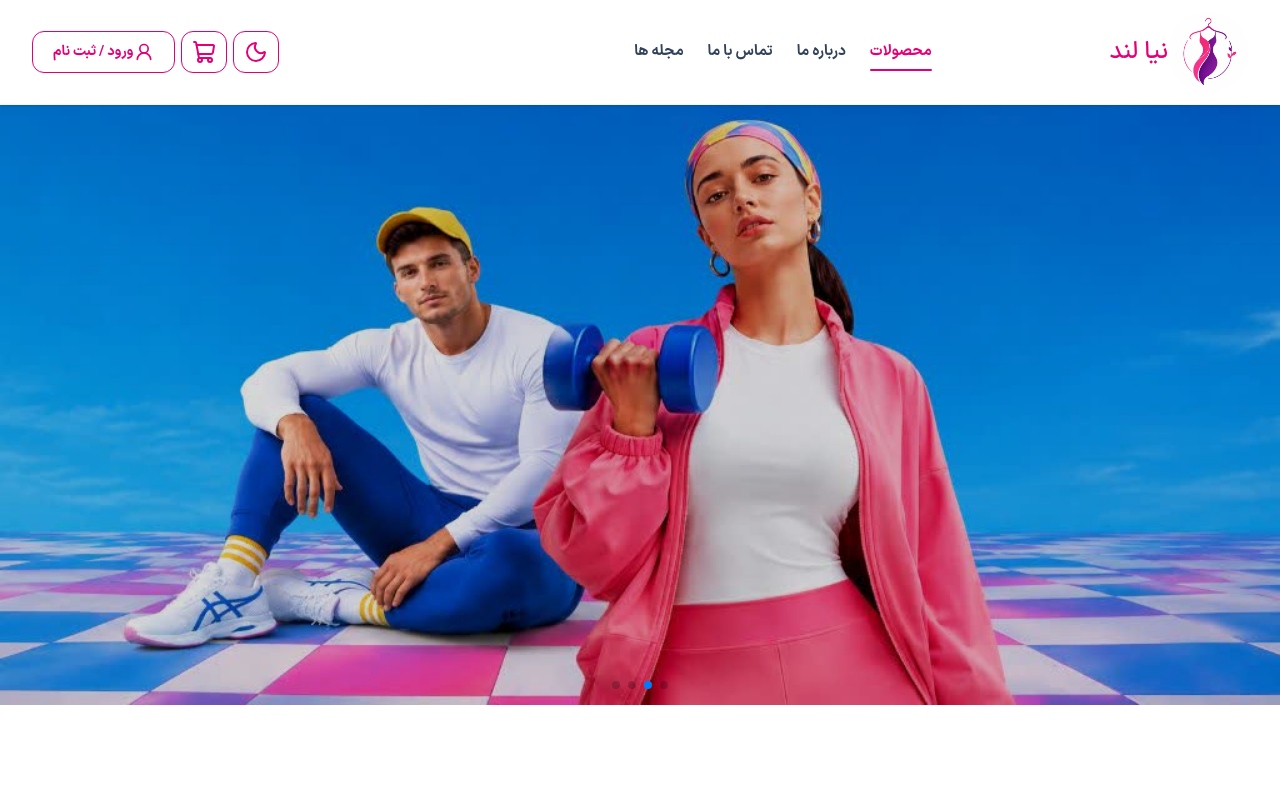
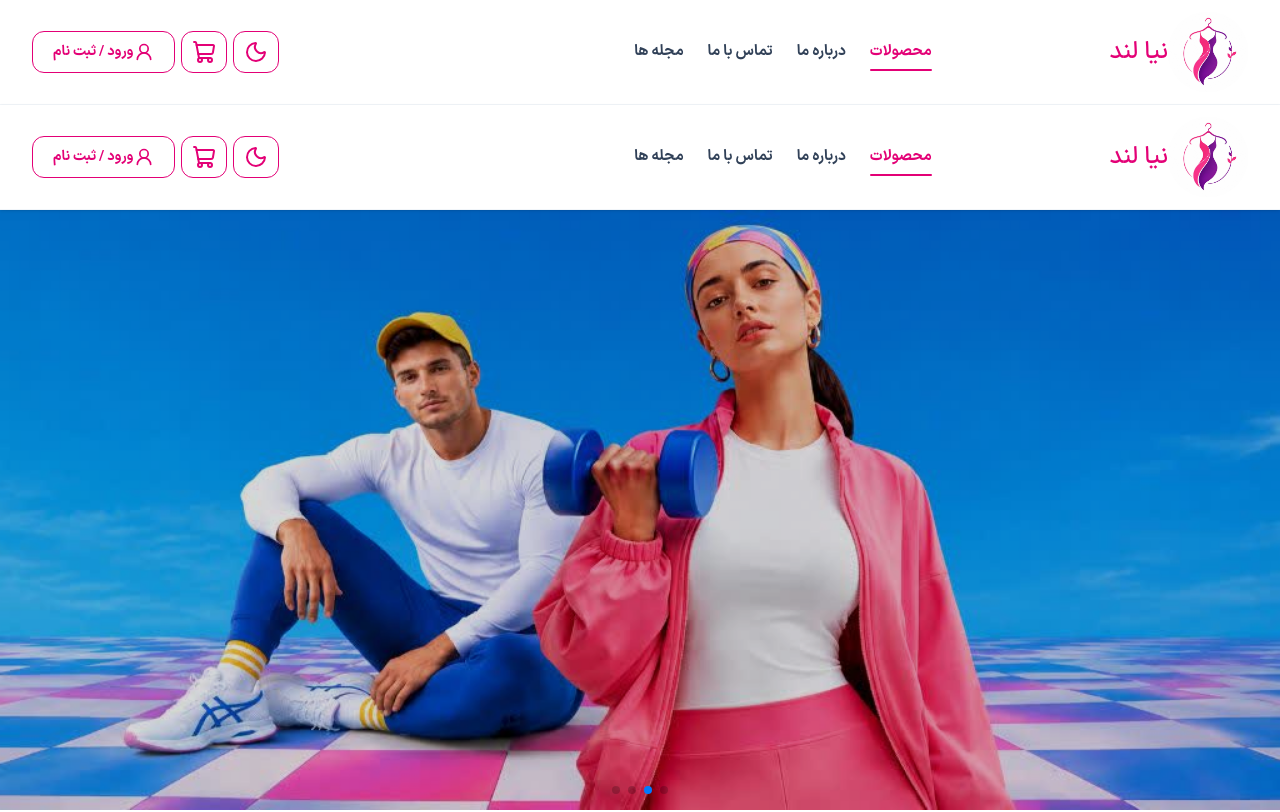
Before and after one commit to mardi-niyayesh/fashion-store, a Next.js app: page / in a window 1280 px wide. Shown: the top 812 px of the page. Built offline with nearby package versions, Linux system fonts and the light colour scheme.

Commit message:
add component header and footer to layout

```diff
--- a/src/app/layout.tsx
+++ b/src/app/layout.tsx
@@ -1,6 +1,9 @@
 import type { Metadata } from "next";
 import localFont from "next/font/local";
 import "./globals.css";
+
+import Header from "@/Components/layout/Heder";
+import Footer from "@/Components/layout/Footer";
 
 export const metadata: Metadata = {
   title: "Fashion Store",
@@ -40,8 +43,16 @@
       dir="rtl"
       className={`${iranSans.variable} h-full antialiased`}
     >
-      <body className={`${iranSans.className} min-h-full flex flex-col`}>
-        {children}
+      <body
+        className={`${iranSans.className} min-h-screen flex flex-col`}
+      >
+        <Header />
+
+        <main className="flex-1">
+          {children}
+        </main>
+
+        <Footer />
       </body>
     </html>
   );
```
